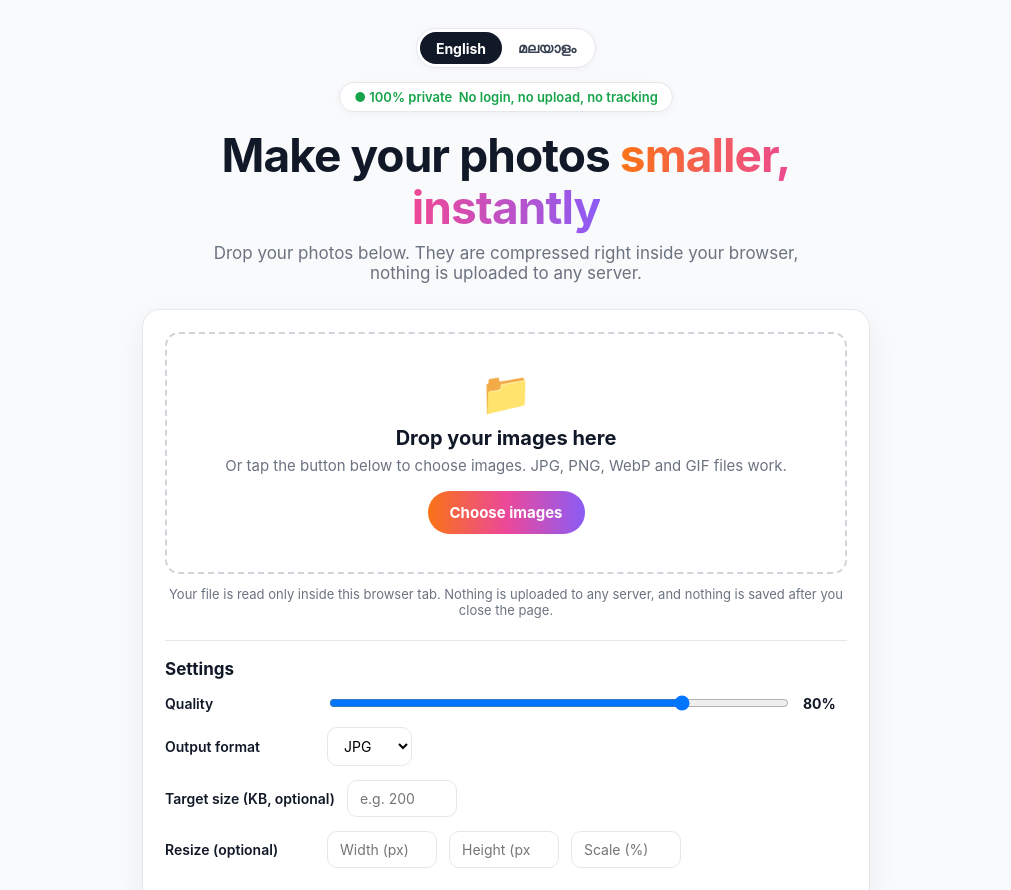
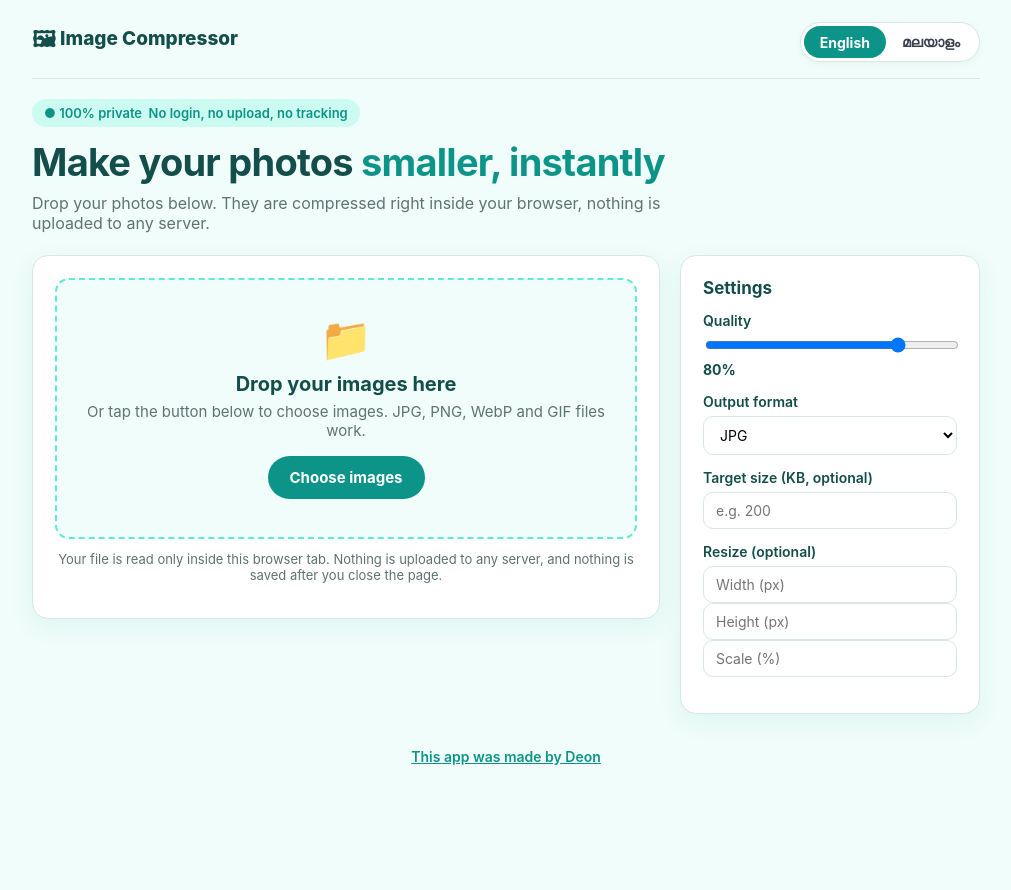
Before and after one commit to D30N/image-compressor, a plain HTML site: page index.html in a window 1280 px wide. Shown: the top 890 px of the page, without its empty margins (134-1145 px from the left). After the commit the page ends 825 px from the top, so only its background shows below. Drawn offline with nearby package versions, Linux system fonts and the light colour scheme.

Commit message:
Redesign: teal/green theme, top bar + two-column layout with settings sidebar

```diff
--- a/index.html
+++ b/index.html
@@ -6,35 +6,40 @@
 <title>Image Compressor - Compress Photos Online Free</title>
 <meta name="description" content="Compress JPG, PNG and WebP images free in your browser. No login, no upload.">
 <style>
-  :root{--grad:linear-gradient(90deg,#f97316,#ec4899,#8b5cf6);--pink:#ec4899;--green:#16a34a;--muted:#6b7280;--line:#e5e7eb;--card:#fff;--radius:18px;--shadow:0 10px 30px rgba(0,0,0,.06)}
+  :root{--teal:#0d9488;--teal-dark:#0f766e;--teal-light:#ccfbf1;--teal-border:#5eead4;--mint:#f0fdfa;--ink:#134e4a;--muted:#5f7370;--line:#d7e8e3;--card:#fff;--radius:16px;--shadow:0 8px 24px rgba(13,148,136,.08)}
   *{box-sizing:border-box}
-  body{margin:0;font-family:-apple-system,BlinkMacSystemFont,"Segoe UI",Roboto,Arial,sans-serif;background:#f9fafb;color:#111827}
-  .wrap{max-width:760px;margin:0 auto;padding:28px 16px 60px}
-  header{text-align:center}
+  body{margin:0;font-family:-apple-system,BlinkMacSystemFont,"Segoe UI",Roboto,Arial,sans-serif;background:var(--mint);color:var(--ink)}
+  .wrap{max-width:980px;margin:0 auto;padding:22px 16px 60px}
+  .topbar{display:flex;justify-content:space-between;align-items:center;gap:12px;padding-bottom:16px;border-bottom:1px solid var(--line);margin-bottom:20px;flex-wrap:wrap}
+  .brand{font-size:19px;font-weight:800;color:var(--ink)}
+  .brand .bicon{font-size:22px;vertical-align:-2px}
   .lang{display:inline-flex;background:#fff;border:1px solid var(--line);border-radius:999px;padding:3px;box-shadow:0 2px 8px rgba(0,0,0,.04)}
   .lang-btn{border:0;background:none;padding:7px 16px;border-radius:999px;font-size:14px;font-weight:700;cursor:pointer;color:#374151;font-family:inherit}
-  .lang-btn.active{background:#111827;color:#fff}
-  .badge{display:inline-block;background:#fff;border:1px solid var(--line);border-radius:999px;padding:6px 14px;font-size:13px;font-weight:600;color:#374151;box-shadow:0 2px 8px rgba(0,0,0,.04)}
-  .badge span{color:var(--green)}
-  h1{font-size:clamp(30px,6vw,46px);line-height:1.12;margin:18px 0 10px;letter-spacing:-.02em}
-  h1 .grad{background:var(--grad);-webkit-background-clip:text;background-clip:text;color:transparent}
-  .sub{color:var(--muted);font-size:17px;max-width:620px;margin:0 auto}
-  .card{background:var(--card);border:1px solid var(--line);border-radius:var(--radius);box-shadow:var(--shadow);padding:22px;margin-top:26px}
-  .drop{display:block;border:2px dashed #d1d5db;border-radius:14px;padding:38px 20px;text-align:center;cursor:default;transition:.15s;background:#fff}
-  .drop:hover,.drop.drag{border-color:var(--pink);background:#fff5f8}
+  .lang-btn.active{background:var(--teal);color:#fff}
+  .intro{text-align:left}
+  .chip{display:inline-block;background:var(--teal-light);color:var(--teal-dark);border-radius:999px;padding:6px 12px;font-size:13px;font-weight:600}
+  .chip span{color:var(--teal)}
+  h1{font-size:clamp(26px,4.5vw,38px);line-height:1.15;margin:14px 0 8px;letter-spacing:-.02em}
+  h1 .accent{color:var(--teal)}
+  .sub{color:var(--muted);font-size:16px;max-width:640px;margin:0}
+  .layout{display:grid;grid-template-columns:minmax(0,1fr) 300px;gap:20px;align-items:start;margin-top:22px}
+  @media (max-width:780px){.layout{grid-template-columns:1fr}}
+  .card{background:var(--card);border:1px solid var(--line);border-radius:var(--radius);box-shadow:var(--shadow);padding:22px}
+  .drop{display:block;border:2px dashed var(--teal-border);border-radius:14px;padding:38px 20px;text-align:center;cursor:default;transition:.15s;background:#f0fdfa}
+  .drop:hover,.drop.drag{border-color:var(--teal);background:var(--teal-light)}
   .drop .icon{font-size:42px;line-height:1}
   .drop h2{margin:12px 0 6px;font-size:20px}
   .drop p{margin:0;color:var(--muted);font-size:15px}
   .drop input{display:none}
   .btn{display:inline-block;border:0;border-radius:999px;padding:12px 22px;font-size:15px;font-weight:700;cursor:pointer;text-decoration:none;font-family:inherit}
-  .btn-primary{background:var(--grad);color:#fff;margin-top:16px}
-  .btn-ghost{background:#f3f4f6;color:#111827;margin-top:16px}
+  .btn-primary{background:var(--teal);color:#fff;margin-top:16px}
+  .btn-primary:hover{background:var(--teal-dark)}
+  .btn-ghost{background:#e6f7f3;color:var(--ink);margin-top:16px}
   .btn-small{padding:8px 14px;font-size:13px;margin:0 6px 6px 0}
-  .btn-outline{background:#fff;border:1px solid var(--line);color:#111827}
+  .btn-outline{background:#fff;border:1px solid var(--teal-border);color:var(--teal-dark)}
   .hint{font-size:13px;color:var(--muted);text-align:center;margin-top:12px}
   .error{display:none;background:#fef2f2;border:1px solid #fecaca;color:#b91c1c;border-radius:10px;padding:12px 14px;margin-top:14px;font-size:14px}
   .error.show{display:block}
-  .settings{margin-top:22px;border-top:1px solid var(--line);padding-top:18px}
   .settings h3{margin:0 0 14px;font-size:17px}
   .row{display:flex;align-items:center;gap:12px;margin-bottom:14px;flex-wrap:wrap}
   .row label{font-size:14px;font-weight:600;min-width:150px}
@@ -42,33 +47,41 @@
   .row input[type=number],.row select{padding:9px 12px;border:1px solid var(--line);border-radius:10px;font-size:14px;font-family:inherit;background:#fff}
   .row input[type=number]{width:110px}
   .qval{font-weight:700;font-size:14px;min-width:44px}
-  .note{font-size:13px;color:var(--muted);margin:-6px 0 14px 162px}
+  .note{font-size:13px;color:var(--muted);margin:-6px 0 14px 0}
+  .side-col .row{display:block}
+  .side-col .row label{display:block;min-width:0;margin-bottom:6px}
+  .side-col .row input[type=range]{width:100%}
+  .side-col .row input[type=number],.side-col .row select{width:100%}
+  .side-col .qval{display:inline-block;margin-top:4px}
   .results{margin-top:22px}
   .results h3{margin:0 0 12px;font-size:17px}
-  .summary{background:#f0fdf4;border:1px solid #bbf7d0;color:#166534;border-radius:10px;padding:12px 14px;font-size:14px;font-weight:600;margin-bottom:14px}
+  .summary{background:#ecfdf5;border:1px solid #a7f3d0;color:#065f46;border-radius:10px;padding:12px 14px;font-size:14px;font-weight:600;margin-bottom:14px}
   .item{display:flex;gap:14px;border:1px solid var(--line);border-radius:12px;padding:12px;margin-bottom:12px;background:#fff;align-items:center;flex-wrap:wrap}
   .item img{width:84px;height:84px;object-fit:cover;border-radius:10px;border:1px solid var(--line)}
   .item .meta{flex:1;min-width:180px}
   .item .name{font-weight:700;font-size:14px;word-break:break-all}
   .item .sizes{font-size:13px;color:var(--muted);margin-top:4px}
-  .item .sizes b{color:#166534}
+  .item .sizes b{color:#047857}
   .item .dims{font-size:12px;color:var(--muted);margin-top:2px}
   .item .miss{font-size:12px;color:#b45309;margin-top:2px}
   .actions{margin-top:6px}
   footer{text-align:center;margin-top:34px;font-size:14px}
-  footer a{color:var(--pink);text-decoration:underline;font-weight:600}
+  footer a{color:var(--teal);text-decoration:underline;font-weight:600}
 </style>
 </head>
 <body>
 <div class="wrap">
-  <header>
+  <header class="topbar">
+    <div class="brand"><span class="bicon">&#128444;</span> Image Compressor</div>
     <div class="lang"><button type="button" class="lang-btn active" id="langEn">English</button><button type="button" class="lang-btn" id="langMl">മലയാളം</button></div>
-    <div style="margin-top:14px"><div class="badge"><span>&#9679; </span><span data-i18n="badgePrivate">100% private</span> &nbsp;<span data-i18n="badgeNote">No login, no upload, no tracking</span></div></div>
-    <h1><span data-i18n="h1a">Make your photos</span> <span class="grad" data-i18n="h1b">smaller, instantly</span></h1>
+  </header>
+  <div class="intro">
+    <div class="chip"><span>&#9679; </span><span data-i18n="badgePrivate">100% private</span> &nbsp;<span data-i18n="badgeNote">No login, no upload, no tracking</span></div>
+    <h1><span data-i18n="h1a">Make your photos</span> <span class="accent" data-i18n="h1b">smaller, instantly</span></h1>
     <p class="sub" data-i18n="sub">Drop your photos below. They are compressed right inside your browser, nothing is uploaded to any server.</p>
-  </header>
+  </div>
 
-  <main>
+  <main class="layout">
     <section class="card" id="uploadCard">
       <div class="drop" id="dropZone">
         <div class="icon">&#128193;</div>
@@ -80,6 +93,15 @@
       <p class="hint" data-i18n="hint">Your file is read only inside this browser tab. Nothing is uploaded to any server, and nothing is saved after you close the page.</p>
       <div class="error" id="errorBox" role="alert"></div>
 
+      <div class="results" id="resultsBox" style="display:none">
+        <h3 data-i18n="resultsTitle">Results</h3>
+        <div class="summary" id="summaryBox"></div>
+        <div id="resultsList"></div>
+        <div class="actions"><button type="button" class="btn btn-primary btn-small" id="zipBtn" data-i18n="downloadAll">Download all (.zip)</button><button type="button" class="btn btn-ghost btn-small" id="clearBtn" data-i18n="clearAll">Clear all</button></div>
+      </div>
+      <p class="hint" id="progressText" style="display:none" data-i18n="processing">Compressing...</p>
+    </section>
+    <aside class="card side-col">
       <div class="settings">
         <h3 data-i18n="settingsTitle">Settings</h3>
         <div class="row"><label for="qualityRange" data-i18n="qualityLabel">Quality</label><input type="range" id="qualityRange" min="10" max="100" value="80"><span class="qval" id="qualityVal">80%</span></div>
@@ -88,15 +110,7 @@
         <div class="row"><label for="targetInput" data-i18n="targetLabel">Target size (KB, optional)</label><input type="number" id="targetInput" min="10" data-i18n-ph="targetPh" placeholder="e.g. 200"></div>
         <div class="row"><label data-i18n="resizeLabel">Resize (optional)</label><input type="number" id="maxW" min="1" data-i18n-ph="maxWPh" placeholder="Width (px)"><input type="number" id="maxH" min="1" data-i18n-ph="maxHPh" placeholder="Height (px)"><input type="number" id="scalePct" min="1" max="100" data-i18n-ph="scalePh" placeholder="Scale (%)"></div>
       </div>
-
-      <div class="results" id="resultsBox" style="display:none">
-        <h3 data-i18n="resultsTitle">Results</h3>
-        <div class="summary" id="summaryBox"></div>
-        <div id="resultsList"></div>
-        <div class="actions"><button type="button" class="btn btn-primary btn-small" id="zipBtn" data-i18n="downloadAll">Download all (.zip)</button><button type="button" class="btn btn-ghost btn-small" id="clearBtn" data-i18n="clearAll">Clear all</button></div>
-      </div>
-      <p class="hint" id="progressText" style="display:none" data-i18n="processing">Compressing...</p>
-    </section>
+    </aside>
   </main>
 
   <footer><a href="https://deepakdeon.github.io">This app was made by Deon</a></footer>
```
